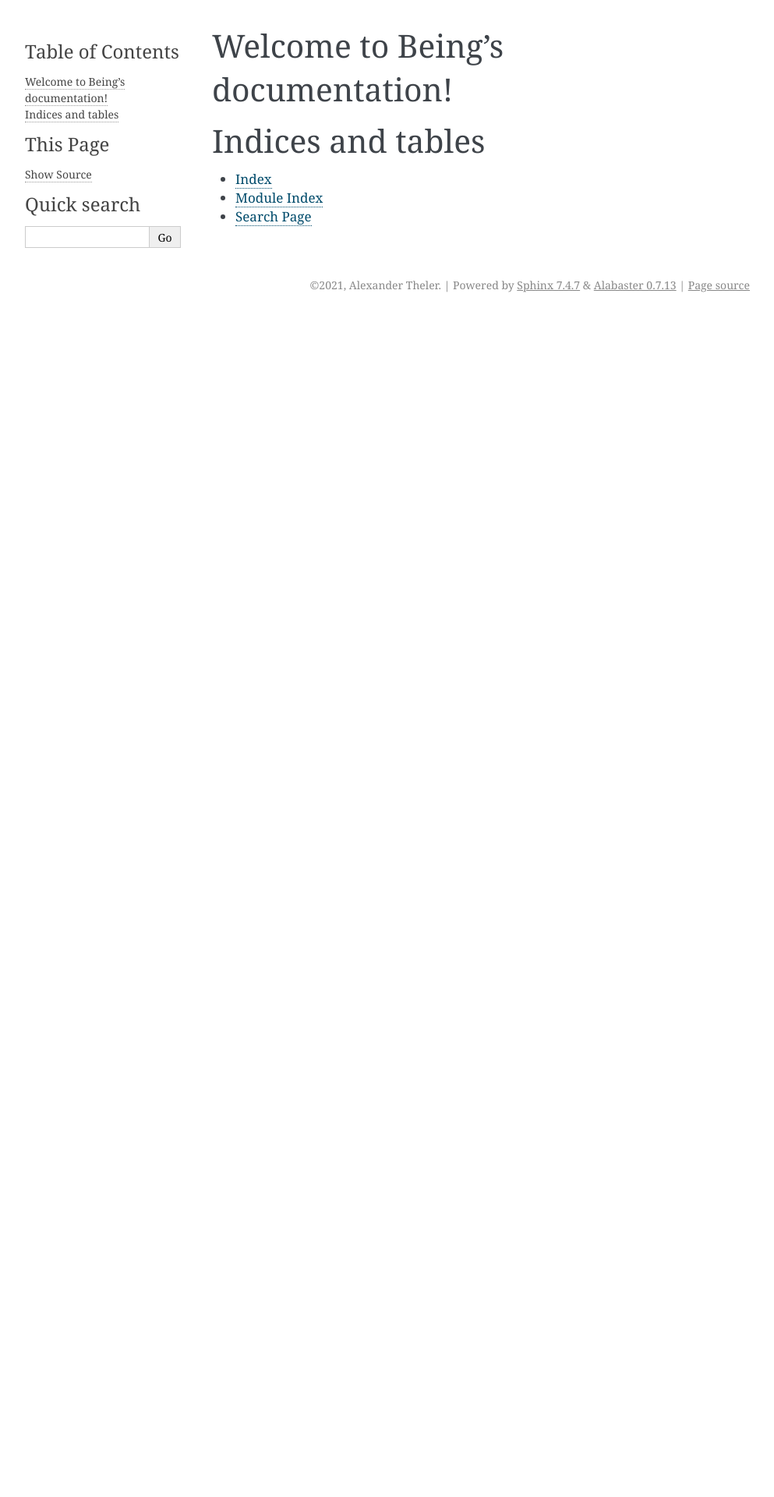
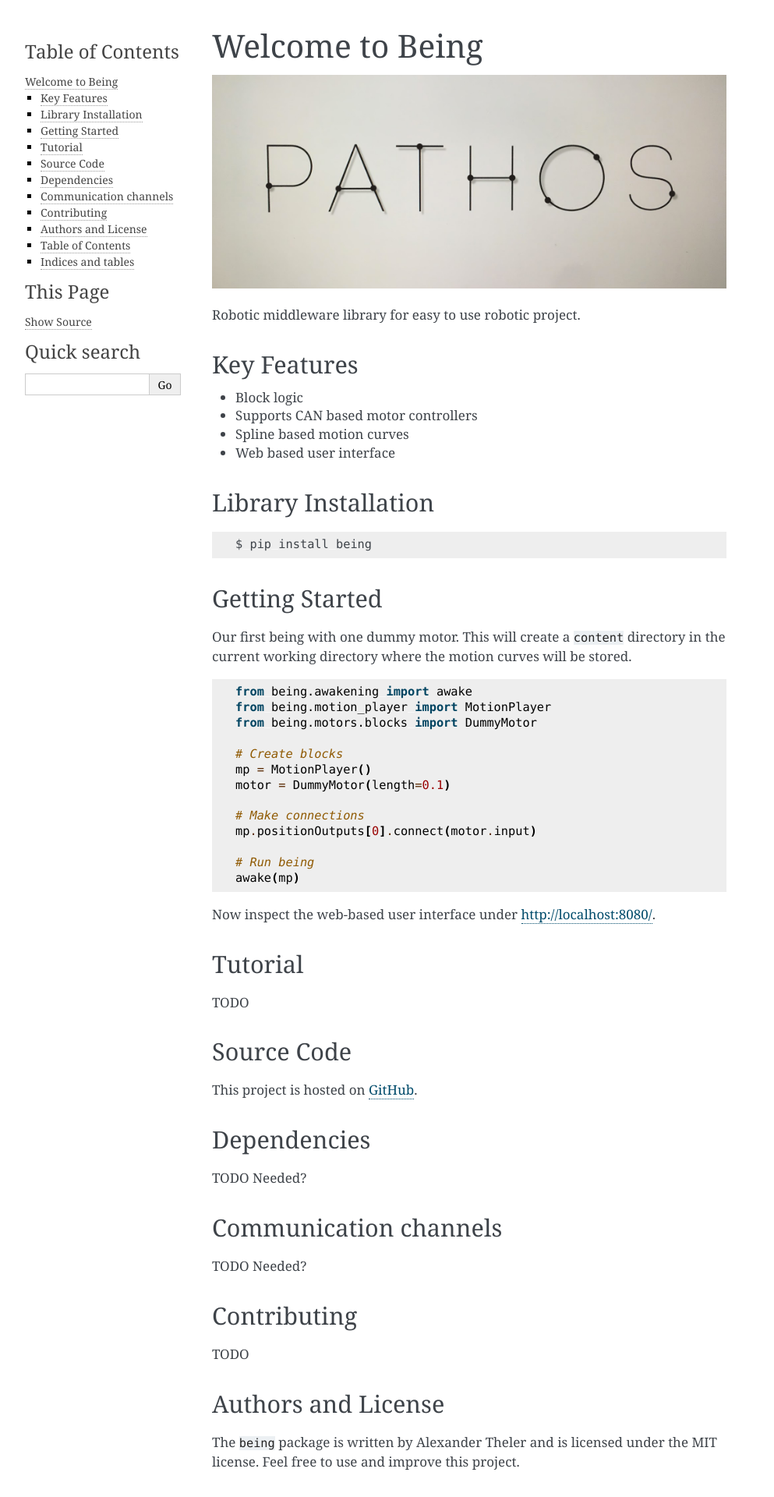
Before and after one commit to rauc-lab/being, a Sphinx documentation site: the page built from docs/index.rst, in a window 1280 px wide. Shown: the top 1920 px of the page at 78% size, without its empty margins (148-1141 px from the left). Built offline with Sphinx 7.4.7, drawn with Linux system fonts in a browser that asks for light colours; before the commit the page ends 900 px from its top, so only the background shows below that; some of the changed text lies outside the part shown.

```diff
--- a/docs/conf.py
+++ b/docs/conf.py
@@ -31,6 +31,9 @@
     'sphinx.ext.napoleon',
     'sphinx.ext.autodoc',
     'sphinx.ext.todo',
+    'sphinx.ext.mathjax',
+    'sphinx.ext.graphviz',
+    'matplotlib.sphinxext.plot_directive',
 ]
 
 # Add any paths that contain templates here, relative to this directory.
--- a/docs/index.rst
+++ b/docs/index.rst
@@ -3,14 +3,101 @@
    You can adapt this file completely to your liking, but it should at least
    contain the root `toctree` directive.
 
-Welcome to Being's documentation!
-=================================
+================
+Welcome to Being
+================
+
+.. image:: images/pathos\ logo.png
+   :alt: PATHOS logo
+
+Robotic middleware library for easy to use robotic project.
+
+.. _GitHub: https://github.com/rauc-lab/being
+
+
+Key Features
+============
+
+- Block logic
+- Supports CAN based motor controllers
+- Spline based motion curves
+- Web based user interface
+
+
+Library Installation
+====================
+
+.. code-block:: bash
+
+   $ pip install being
+
+
+Getting Started
+===============
+
+Our first being with one dummy motor. This will create a ``content`` directory
+in the current working directory where the motion curves will be stored.
+
+.. code-block:: python
+
+    from being.awakening import awake
+    from being.motion_player import MotionPlayer
+    from being.motors.blocks import DummyMotor
+
+    # Create blocks
+    mp = MotionPlayer()
+    motor = DummyMotor(length=0.1)
+
+    # Make connections
+    mp.positionOutputs[0].connect(motor.input)
+
+    # Run being
+    awake(mp)
+
+Now inspect the web-based user interface under `<http://localhost:8080/>`_.
+
+Tutorial
+========
+
+TODO
+
+Source Code
+===========
+
+This project is hosted on GitHub_.
+
+Dependencies
+============
+
+TODO Needed?
+
+Communication channels
+======================
+
+TODO Needed?
+
+Contributing
+============
+
+TODO
+
+Authors and License
+===================
+
+The ``being`` package is written by Alexander Theler and is licensed under the
+MIT license. Feel free to use and improve this project.
+
+Table of Contents
+=================
 
 .. toctree::
    :maxdepth: 2
    :caption: Contents:
 
-
+   concepts
+   tutorials
+   guides
+   reference/modules
 
 Indices and tables
 ==================
```
Also changed, not shown: docs/concepts.rst (added, +48 -0 lines), docs/guides.rst (added, +7 -0 lines), docs/tutorials.rst (added, +12 -0 lines), docs/images/pathos logo.png (added), 3 other files.
